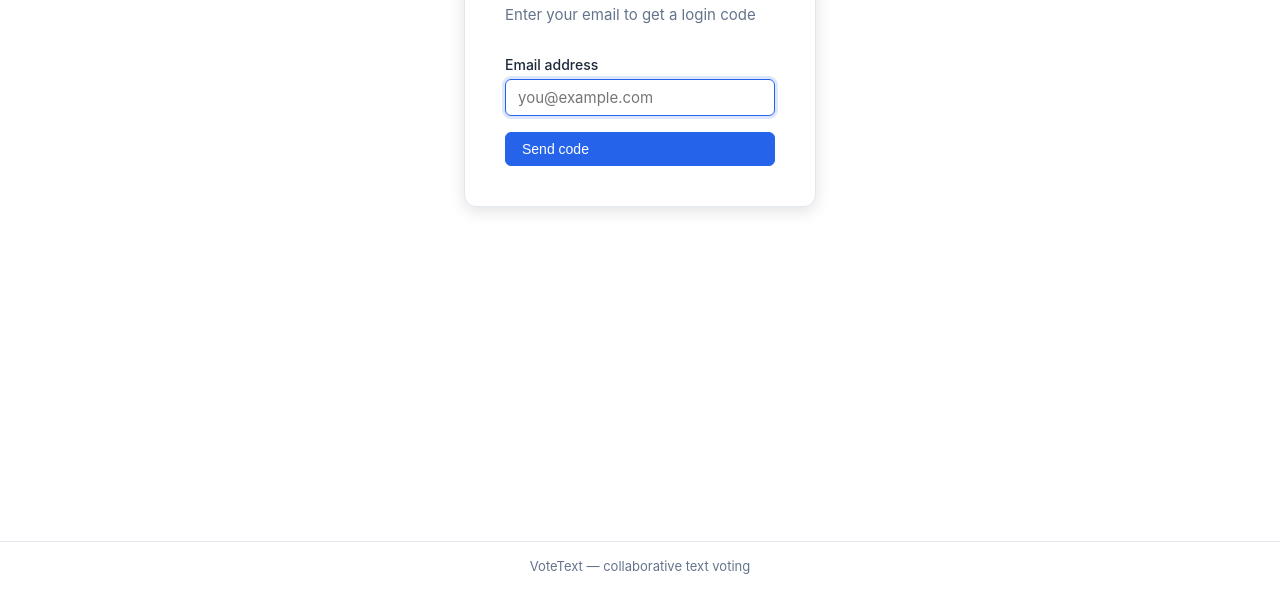
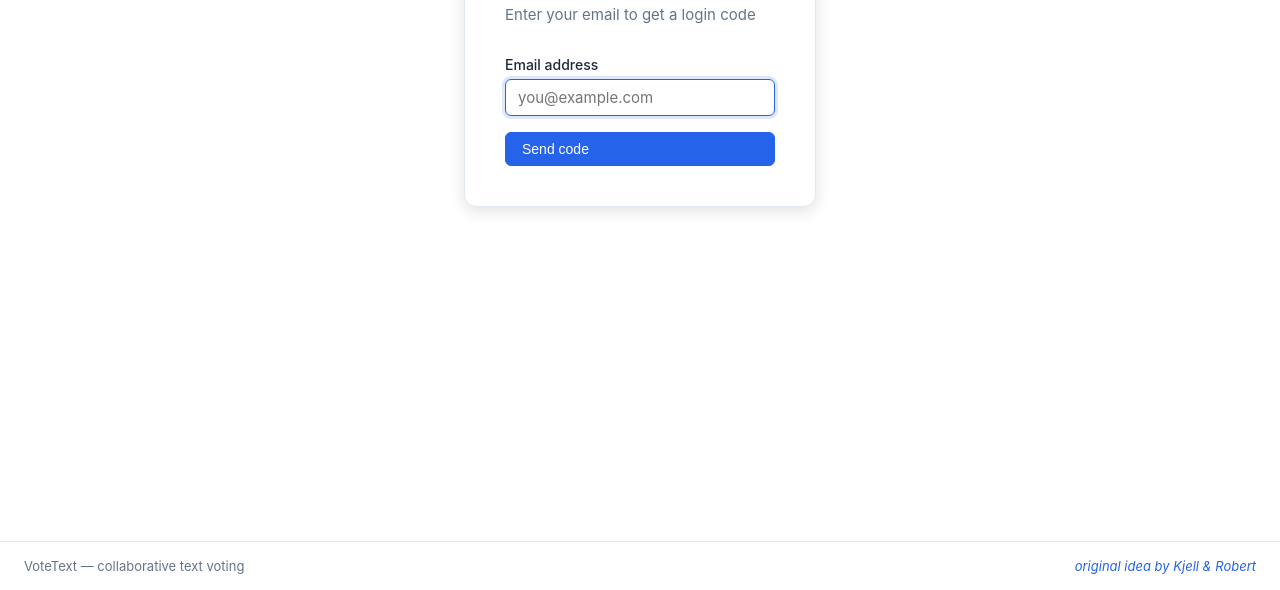
Before and after one commit to kjelloe/votetext, a website: page public/index.html in a window 1280 px wide. Shown: the part 210-800 px from the top of the page. Drawn offline with Linux system fonts and the light colour scheme; no server answers.

Commit message:
Adjusted footer

```diff
--- a/public/index.html
+++ b/public/index.html
@@ -32,6 +32,7 @@
 
     <footer class="app-footer">
         <span>VoteText — collaborative text voting</span>
+        <em class="footer-credit">original idea by Kjell &amp; Robert</em>
     </footer>
 
     <div id="modal-overlay" class="hidden">
--- a/public/style.css
+++ b/public/style.css
@@ -453,9 +453,15 @@ textarea { resize: vertical; min-height: 120px; }
 .app-footer {
     border-top: 1px solid var(--color-border);
     padding: 1rem 1.5rem;
-    text-align: center;
+    display: flex;
+    justify-content: space-between;
+    align-items: center;
     font-size: 0.8125rem;
     color: var(--color-text-muted);
+}
+.footer-credit {
+    color: var(--color-primary);
+    font-style: italic;
 }
 
 /* ===== Alerts / notices ===== */
```
